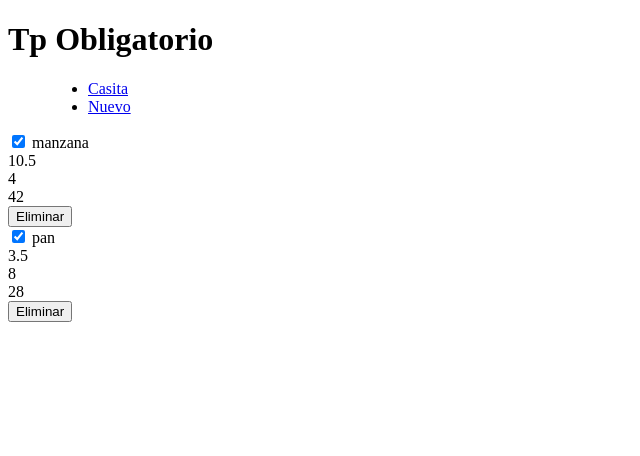
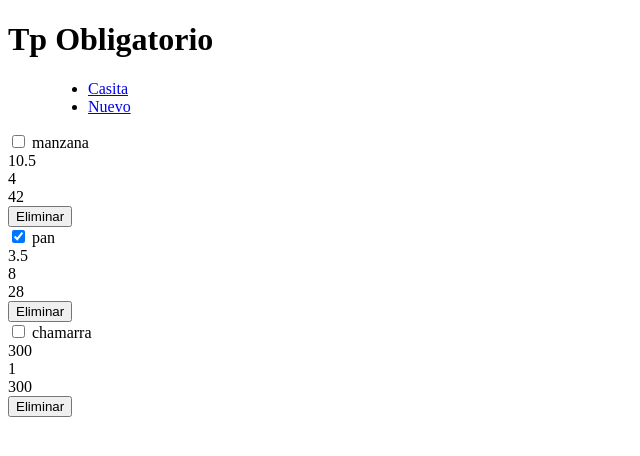
Before and after one commit to GaugeZich/TpObligatorio, an Angular app: page / in a window 1280 px wide. Shown: the top 456 px of the page, without its empty margins (0-640 px from the left). Built offline with nearby package versions, Linux system fonts and the light colour scheme.

Commit message:
Termine de programar la interpolación

```diff
--- a/angular.json
+++ b/angular.json
@@ -94,5 +94,8 @@
         }
       }
     }
+  },
+  "cli": {
+    "analytics": false
   }
 }
--- a/src/app/components/item/item.component.html
+++ b/src/app/components/item/item.component.html
@@ -1,6 +1,6 @@
 <div>
     <div>
-        <input type="checkbox" checked="checked">
+        <input type="checkbox" [checked]="item.completed">
         {{ item.title }}
     </div>
     <div>
--- a/src/app/components/items/items.component.ts
+++ b/src/app/components/items/items.component.ts
@@ -25,6 +25,13 @@
         price: 3.5,
         quantity: 8,
         completed: true
+      },
+      {
+        id: 2,
+        title: 'chamarra',
+        price: 300,
+        quantity: 1,
+        completed: false
       }
     ]
   }
```
